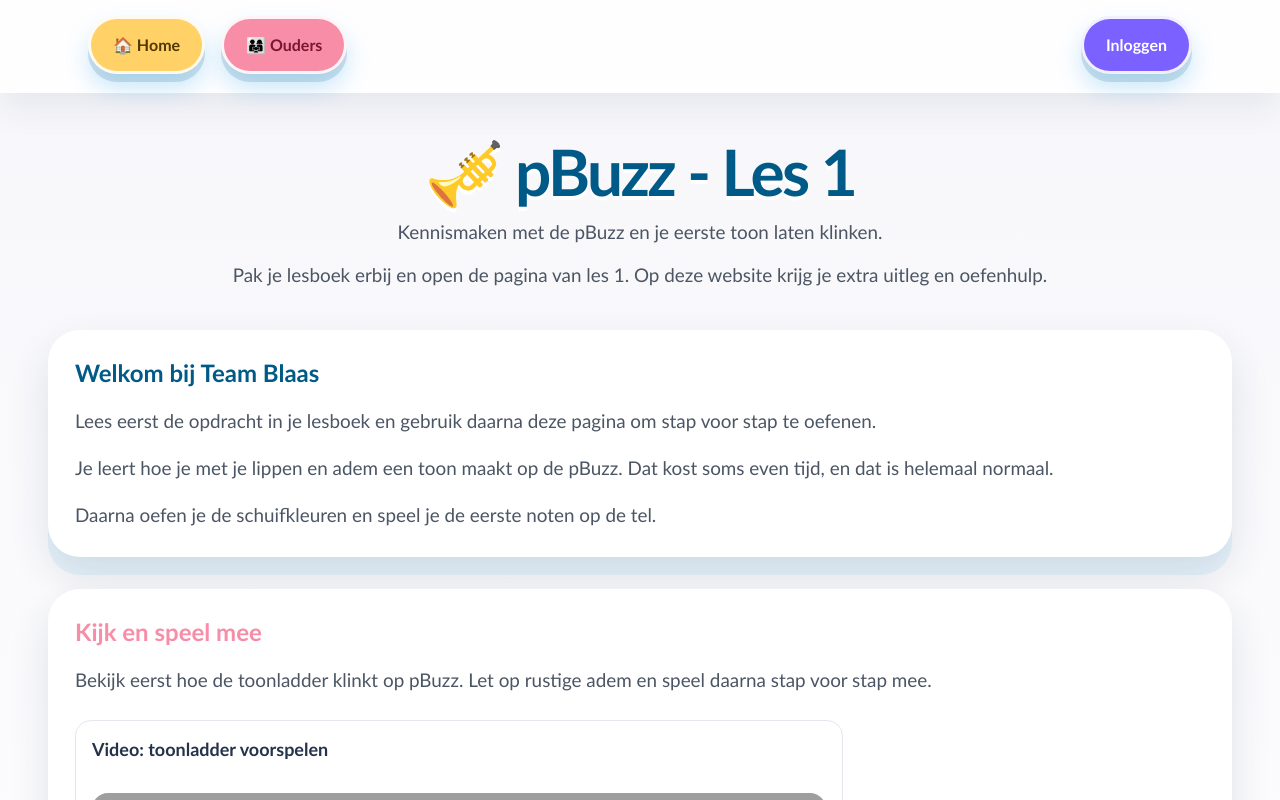
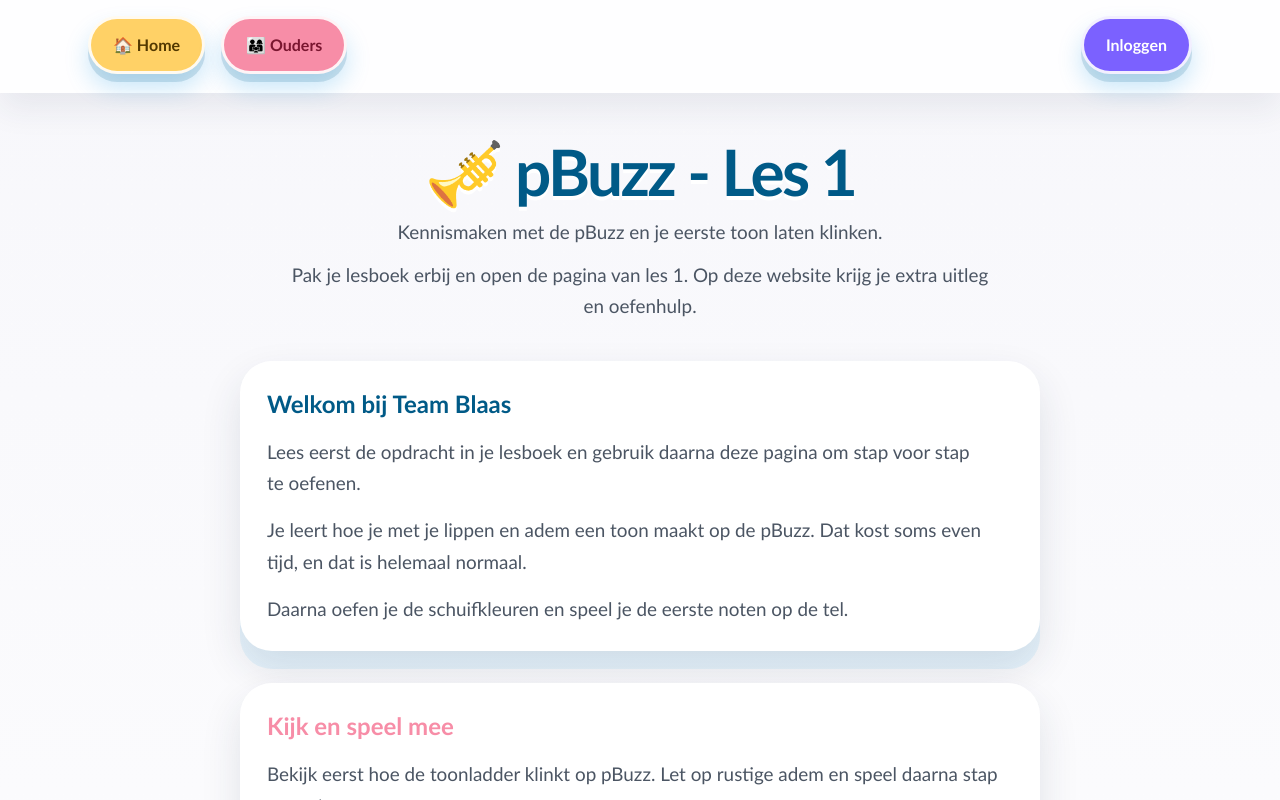
Before and after one commit to ThijsvdM/plezier-in-muziek-maken, a Next.js app: page /pbuzz/les-1 in a window 1280 px wide. Shown: the top 800 px of the page. Built offline with nearby package versions, Linux system fonts and the light colour scheme; grey boxes are pictures that could not be loaded.

Commit message:
Centered all lesson pages for a more compact view

```diff
--- a/src/app/trommel/les-1/page.js
+++ b/src/app/trommel/les-1/page.js
@@ -21,6 +21,8 @@ export default function Les1() {
         "👂 Luister naar de puls",
         "😊 Oefen in korte herhalingen",
       ]}
+      centeredLayout={true}
+      centeredMaxWidthClass="max-w-4xl"
       closingTitle="⭐ Goed gedaan"
       closingText="Je hebt les 1 afgerond."
       nextHref="/trommel/les-2"
--- a/src/components/LessonPage.js
+++ b/src/components/LessonPage.js
@@ -1063,6 +1063,8 @@ export default function LessonPage({
   highlights,
   tips,
   musicPartVideos,
+  centeredLayout = true,
+  centeredMaxWidthClass = "max-w-4xl",
 }) {
   const handbookLesson = HANDBOOK_CONTENT[instrumentName]?.[lessonNumber];
 
@@ -1090,9 +1092,10 @@ export default function LessonPage({
   };
 
   const instrumentHref = `/${instrumentName.toLowerCase()}`;
+  const pageLayoutClassName = centeredLayout ? `${centeredMaxWidthClass} mx-auto` : "";
 
   return (
-    <main className="min-h-screen p-8 md:p-12">
+    <main className={`min-h-screen p-8 md:p-12 ${pageLayoutClassName}`}>
       <div className="mb-10 text-center">
         <h1 className="title mb-3">
           {icon} {instrumentName} - Les {lessonNumber}
```
